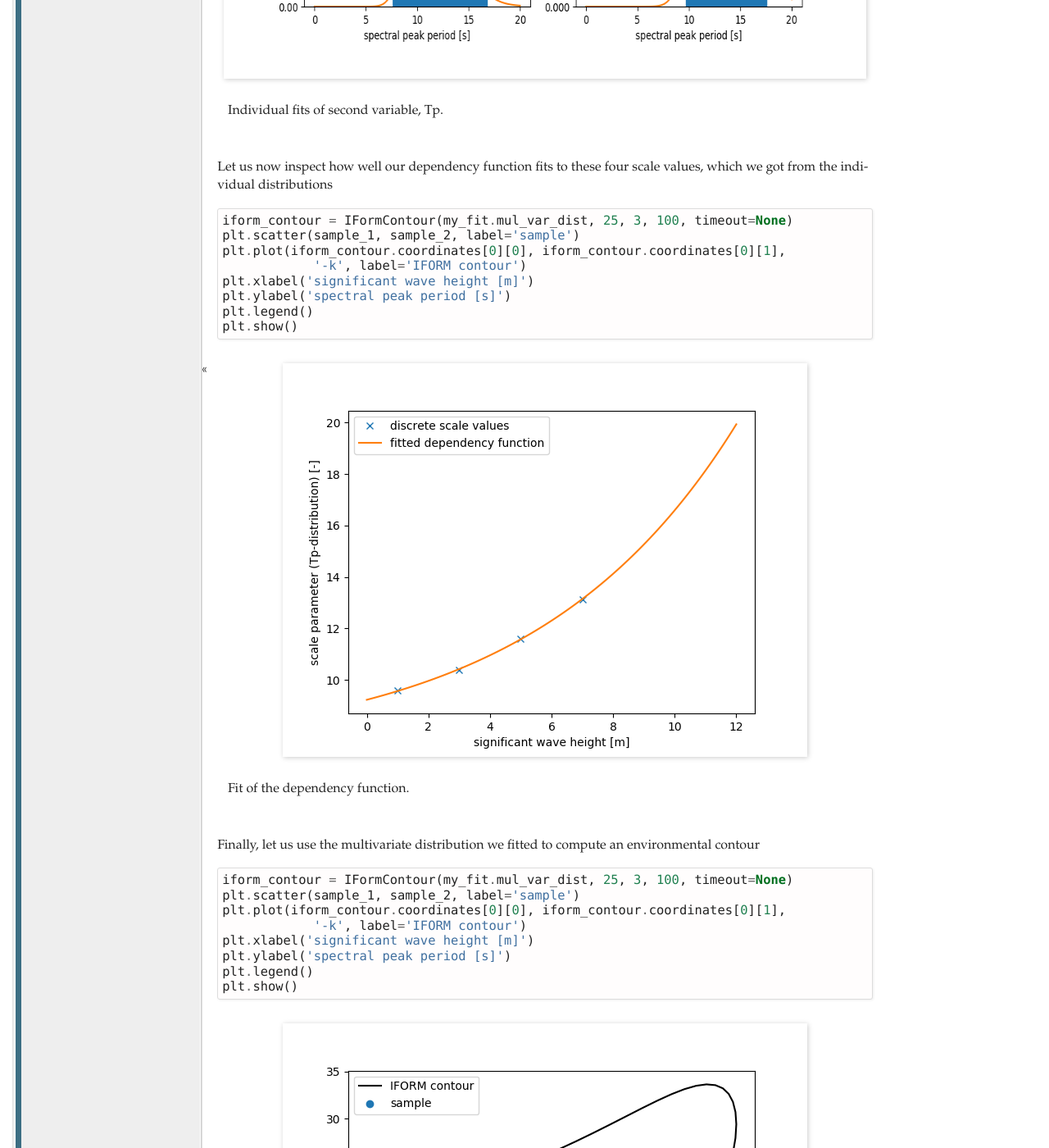
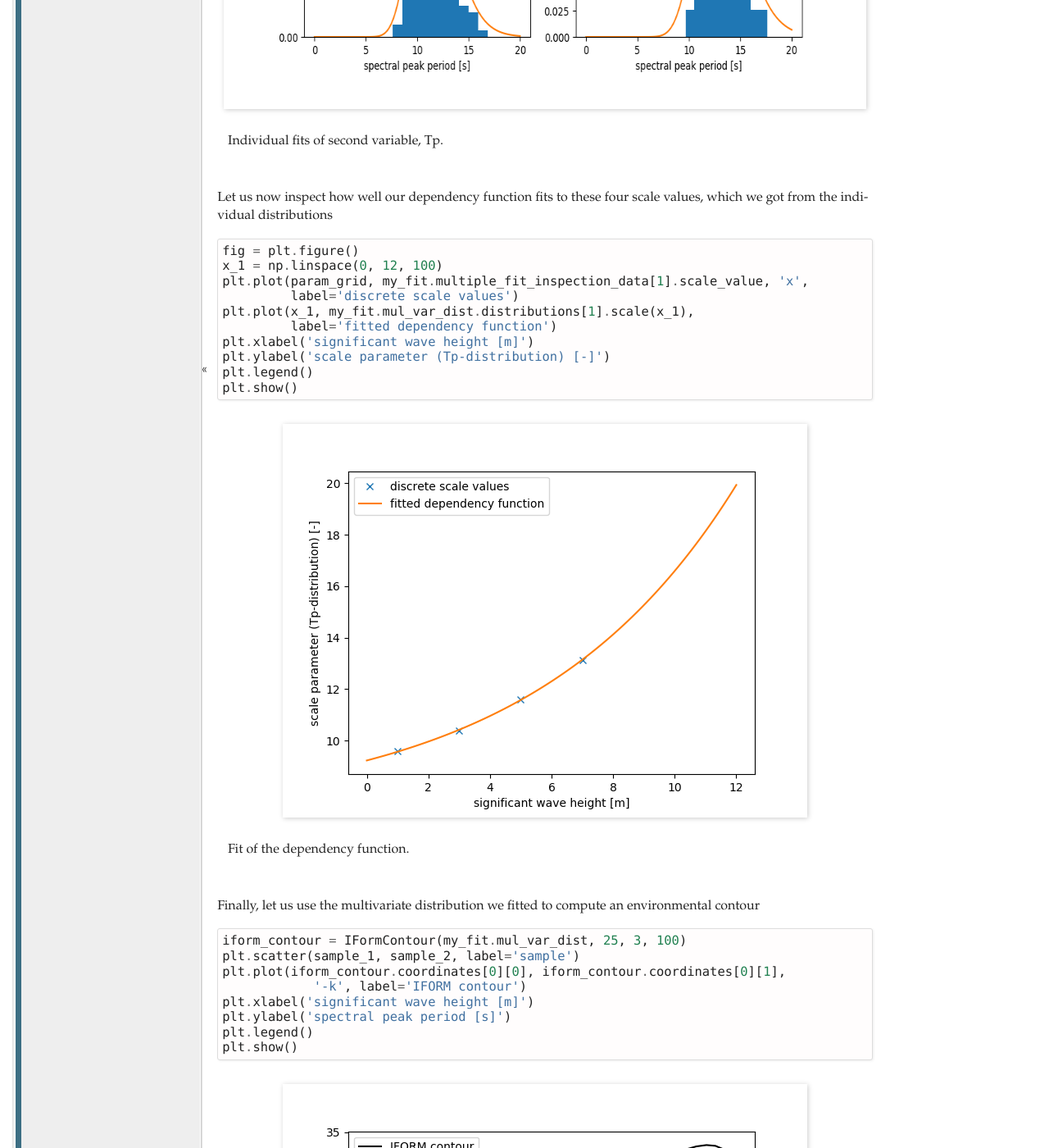
Before and after one commit to virocon-organization/virocon, a Sphinx documentation site: the page built from docs/fitting.rst, in a window 1280 px wide and 1400 px high, scrolled down 4959 px. Shown: the whole window at 82% size. Built offline with Sphinx 7.4.7, drawn with Linux system fonts in a browser that asks for light colours; some of the changed text lies outside the part shown.

Commit message:
Polish example file for fitting and documentation, #24

```diff
--- a/docs/fitting.rst
+++ b/docs/fitting.rst
@@ -51,16 +51,20 @@ Tp ::
 
     from viroconcom.fitting import Fit
     from viroconcom.contours import IFormContour
+
+
     prng = np.random.RandomState(42)
 
-    # Create some sample data.
     # Draw 1000 samples from a Weibull distribution with shape=1.5 and scale=3,
     # which represents significant wave height.
     sample_1 = prng.weibull(1.5, 1000)*3
-    # Let the second sample, which represents spectral peak period increase linearly
+
+    # Let the second sample, which represents spectral peak period increase
     # with significant wave height and follow a Lognormal distribution with
     # mean=2 and sigma=0.2
-    sample_2 = [0.1 + 1.5 * np.exp(0.2 * point) + prng.lognormal(2, 0.2) for point in sample_1]
+    sample_2 = [0.1 + 1.5 * np.exp(0.2 * point) +
+                prng.lognormal(2, 0.2) for point in sample_1]
+
     plt.scatter(sample_1, sample_2)
     plt.xlabel('significant wave height [m]')
     plt.ylabel('spectral peak period [s]')
@@ -81,7 +85,7 @@ Now we describe the type of multivariate distribution that we want to fit to thi
 
 Based on this description, we can compute the fit ::
 
-    my_fit = Fit((sample_1, sample_2), (dist_description_0, dist_description_1), timeout=None)
+    my_fit = Fit((sample_1, sample_2), (dist_description_0, dist_description_1))
 
 Now, let us plot the fit for the first variable ::
 
@@ -161,12 +165,14 @@ Let us start with the individual distributions, one for each Hs-interval ::
 Let us now inspect how well our dependency function fits to these four scale
 values, which we got from the individual distributions ::
 
-    iform_contour = IFormContour(my_fit.mul_var_dist, 25, 3, 100, timeout=None)
-    plt.scatter(sample_1, sample_2, label='sample')
-    plt.plot(iform_contour.coordinates[0][0], iform_contour.coordinates[0][1],
-                '-k', label='IFORM contour')
+    fig = plt.figure()
+    x_1 = np.linspace(0, 12, 100)
+    plt.plot(param_grid, my_fit.multiple_fit_inspection_data[1].scale_value, 'x',
+             label='discrete scale values')
+    plt.plot(x_1, my_fit.mul_var_dist.distributions[1].scale(x_1),
+             label='fitted dependency function')
     plt.xlabel('significant wave height [m]')
-    plt.ylabel('spectral peak period [s]')
+    plt.ylabel('scale parameter (Tp-distribution) [-]')
     plt.legend()
     plt.show()
 
@@ -180,7 +186,7 @@ values, which we got from the individual distributions ::
 Finally, let us use the multivariate distribution we fitted to
 compute an environmental contour ::
 
-    iform_contour = IFormContour(my_fit.mul_var_dist, 25, 3, 100, timeout=None)
+    iform_contour = IFormContour(my_fit.mul_var_dist, 25, 3, 100)
     plt.scatter(sample_1, sample_2, label='sample')
     plt.plot(iform_contour.coordinates[0][0], iform_contour.coordinates[0][1],
                 '-k', label='IFORM contour')
```
Also changed, not shown: 1 other file.
